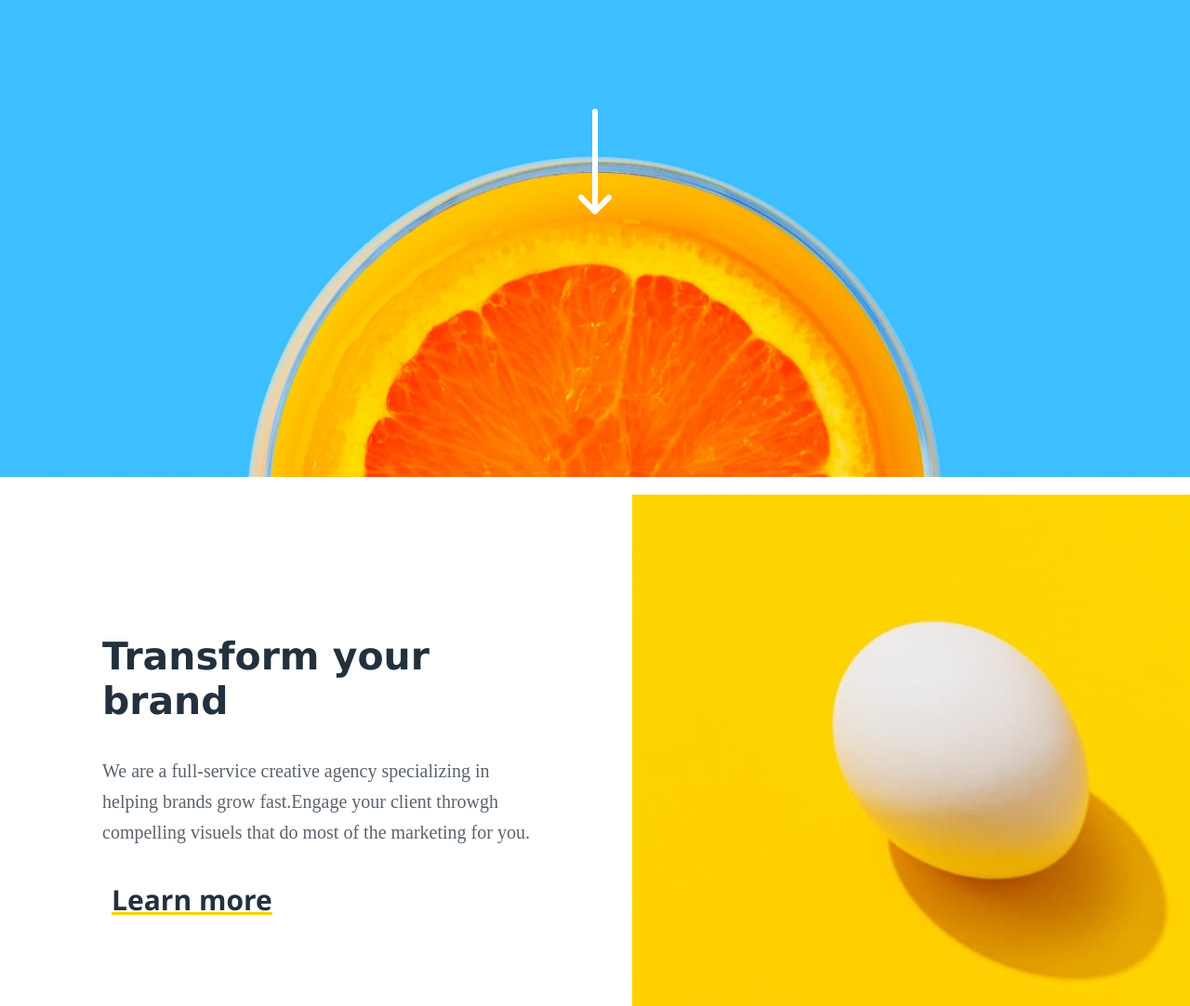
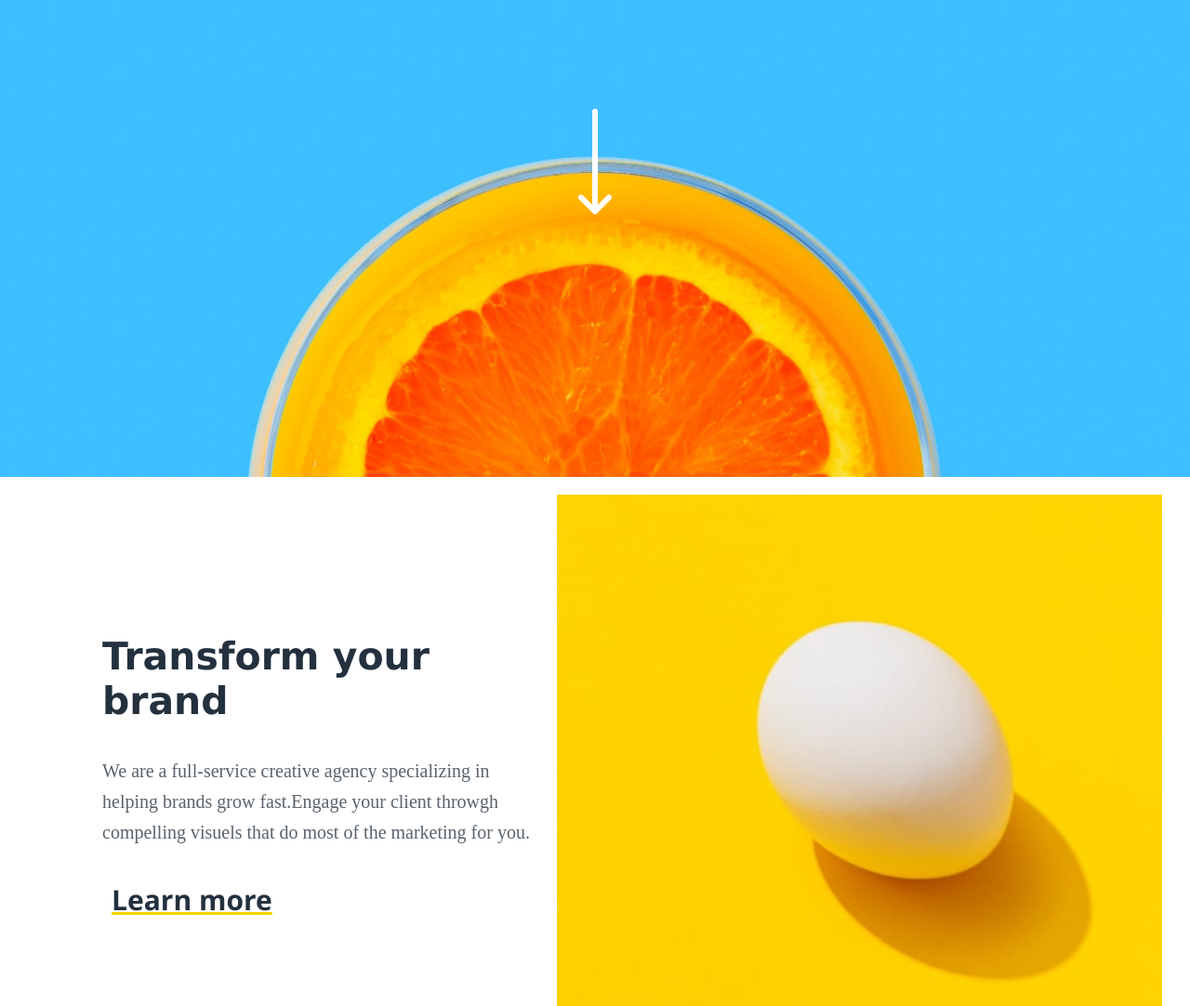
Before and after one commit to alikismail/projrect, a plain HTML site: page index.html in a window 1280 px wide. Shown: the part 218-1300 px from the top of the page at 93% size. Drawn offline with Linux system fonts and the light colour scheme.

Commit message:
Update style.css

```diff
--- a/style.css
+++ b/style.css
@@ -69,7 +69,7 @@
 
 .d{
 height: 600px;
-width: 680px;
+width: 50%;
   background-color:white;
 font-size: 35px;
 
```
